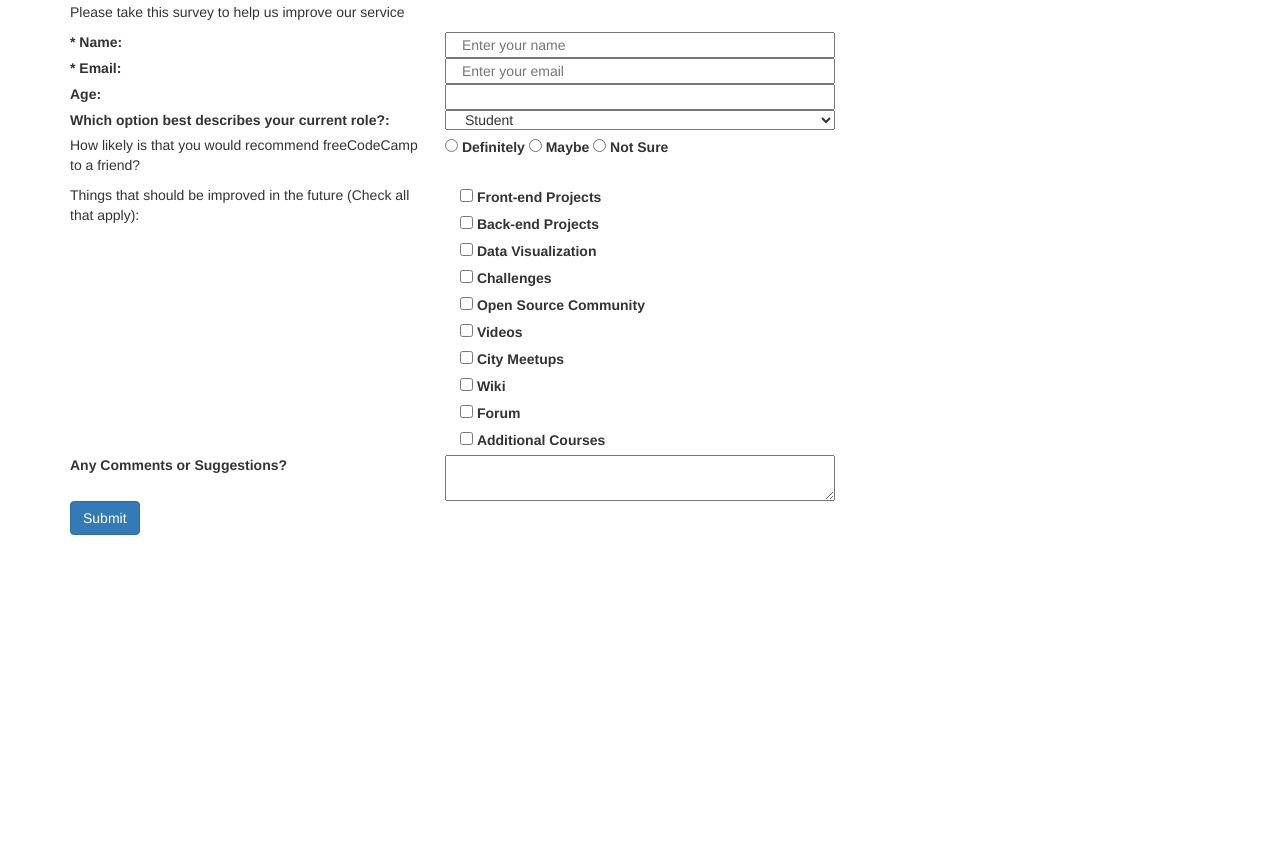
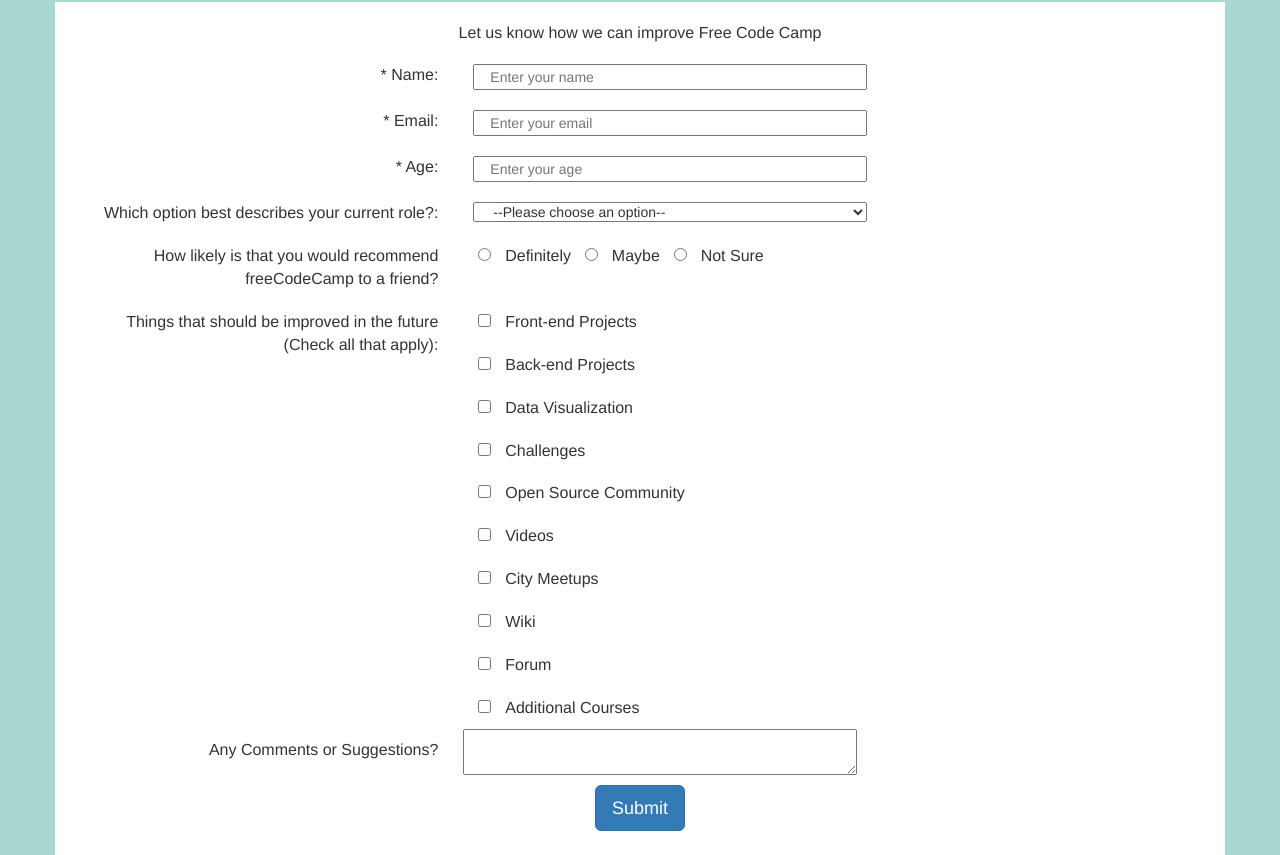
Before and after one commit to ak-krajewska/fcc-survey-form, a plain HTML site: page index.html in a window 1280 px wide. Shown: the part 68-923 px from the top of the page. Before the commit the page ends 800 px from the top, so only its background shows below. Drawn offline with nearby package versions, Linux system fonts and the light colour scheme.

Commit message:
aesthetics satisfactory

```diff
--- a/index.html
+++ b/index.html
@@ -23,9 +23,10 @@
       <link rel="stylesheet" href="resources/style.css" type="text/css">
   </head>
   <body>
-    <div class="container">
+    <div class="frame container-fluid">
       <h1 id="title">Survey Form</h1>
-      <p id="description">Please take this survey to help us improve our service</p>
+      <div class="main container">
+        <p class="text-center" id="description">Let us know how we can improve Free Code Camp</p>
         <form id="survey-form">
           <div class="row">
             <label class="col-sm-4" id="name-label" for="name"> * Name: </label>
@@ -39,25 +40,27 @@
           </div>
 
           <div class="row">
-          <label class="col-sm-4" id="number-label" for="number"> Age: </label>
-          <input class="col-sm-4" type="number" id="number" name="age"
-           min="1" max="150"  />
+            <label class="col-sm-4" id="number-label" for="number"> * Age: </label>
+            <input class="col-sm-4" type="number" id="number" name="age" required
+             min="1" max="150" placeholder="Enter your age" />
             <!-- add a way to dissalow improbable age ranges -->
           </div>
 
           <div class="row">
             <label class="col-sm-4" id="dropdown-label" for="dropdown">Which option best describes your current role?: </label>
-          <select class="col-sm-4" type="number" id="dropdown"  name="dropdown"/>
+            <select class="col-sm-4" id="dropdown" name="dropdown"/>
               <option value="student">Student</option>
               <option value="full-time-job">Full Time Job</option>
               <option value="full-time-learner">Full Time Learner</option>
               <option value="prefer-not-to-say">Prefer not to say</option>
               <option value="other">Other</option>
+              <option value="none" selected>--Please choose an option--</option>
             </select>
           </div>
 
           <div class="row">
             <p class="col-sm-4">How likely is that you would recommend freeCodeCamp to a friend?</p>
+            <div class="col-sm-4">
               <input type="radio" id="recommend1"
                      name="recommend" value="Definitely">
               <label for="recommend1">Definitely</label>
@@ -67,6 +70,7 @@
               <input type="radio" id="recommend3"
                      name="recommend" value="Not Sure">
               <label for="recommend13">Not Sure</label>
+            </div>
           </div>
 
             <fieldset class="row">
@@ -119,14 +123,15 @@
               <textarea class="col-sm-4" id="comments" name="comments">
               </textarea>
             </div>
-
-            <input class="btn btn-primary" id="submit" type="submit" class="submit" value="Submit" />
+            <div class="text-center">
+              <input class="btn btn-primary btn-lg" id="submit" type="submit" class="submit" value="Submit" />
+            </div>
           </div>
         </form>
 
 
 
       </div>
-
+    </div>
   </body>
 </html>
--- a/resources/style.css
+++ b/resources/style.css
@@ -0,0 +1,23 @@
+body {
+  background-color: #a9d7d1;
+}
+
+h1 {
+  text-align: center;
+}
+
+.main {
+  background-color: white;
+  padding: 10px;
+}
+
+label, p {
+  margin: 10px;
+  font-size: 16px;
+  font-weight: normal;
+  text-align: right;
+}
+
+input, #dropdown {
+  margin: 10px;
+}
```
Lines whose indentation alone changed are shown as unchanged.
